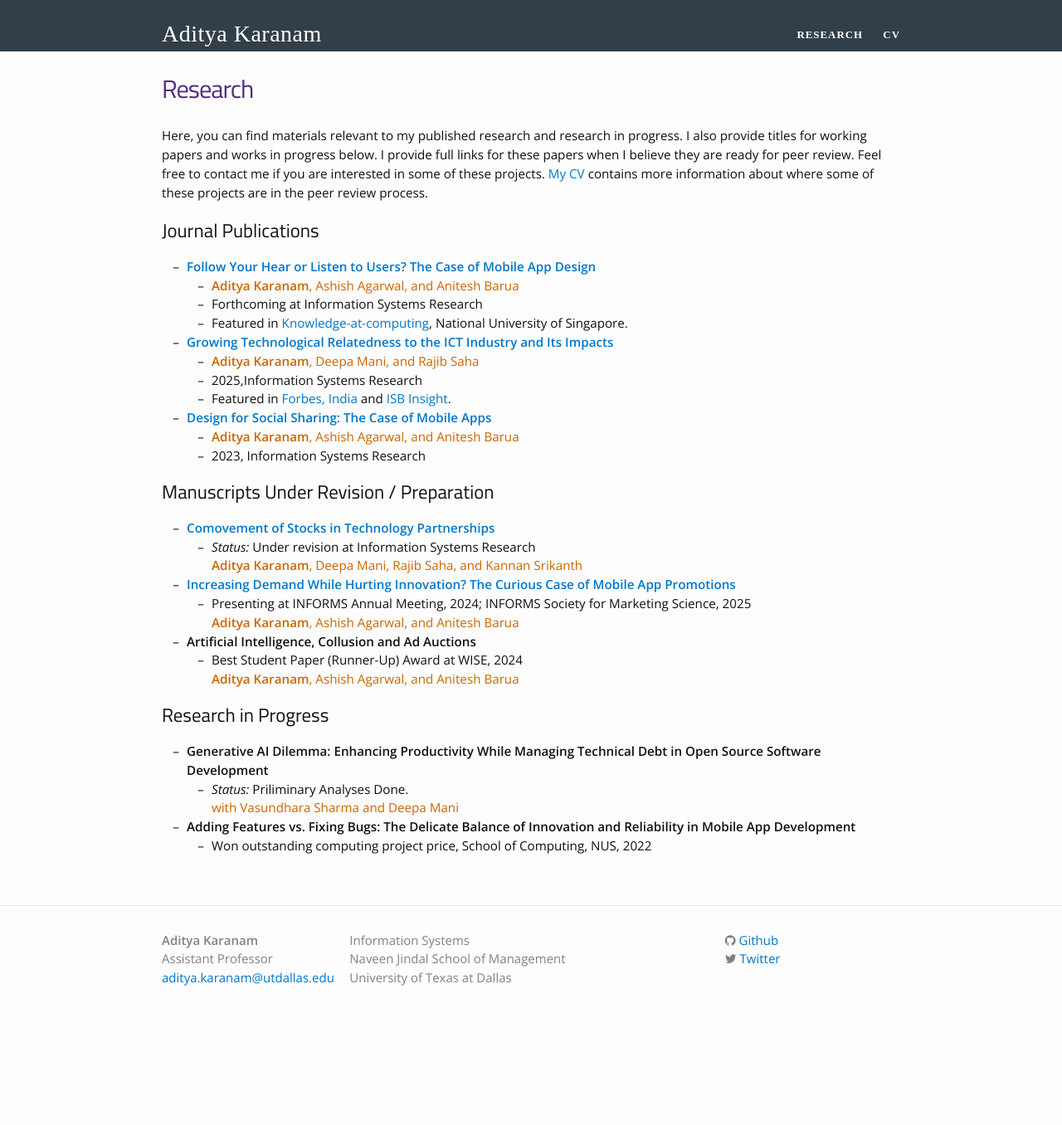
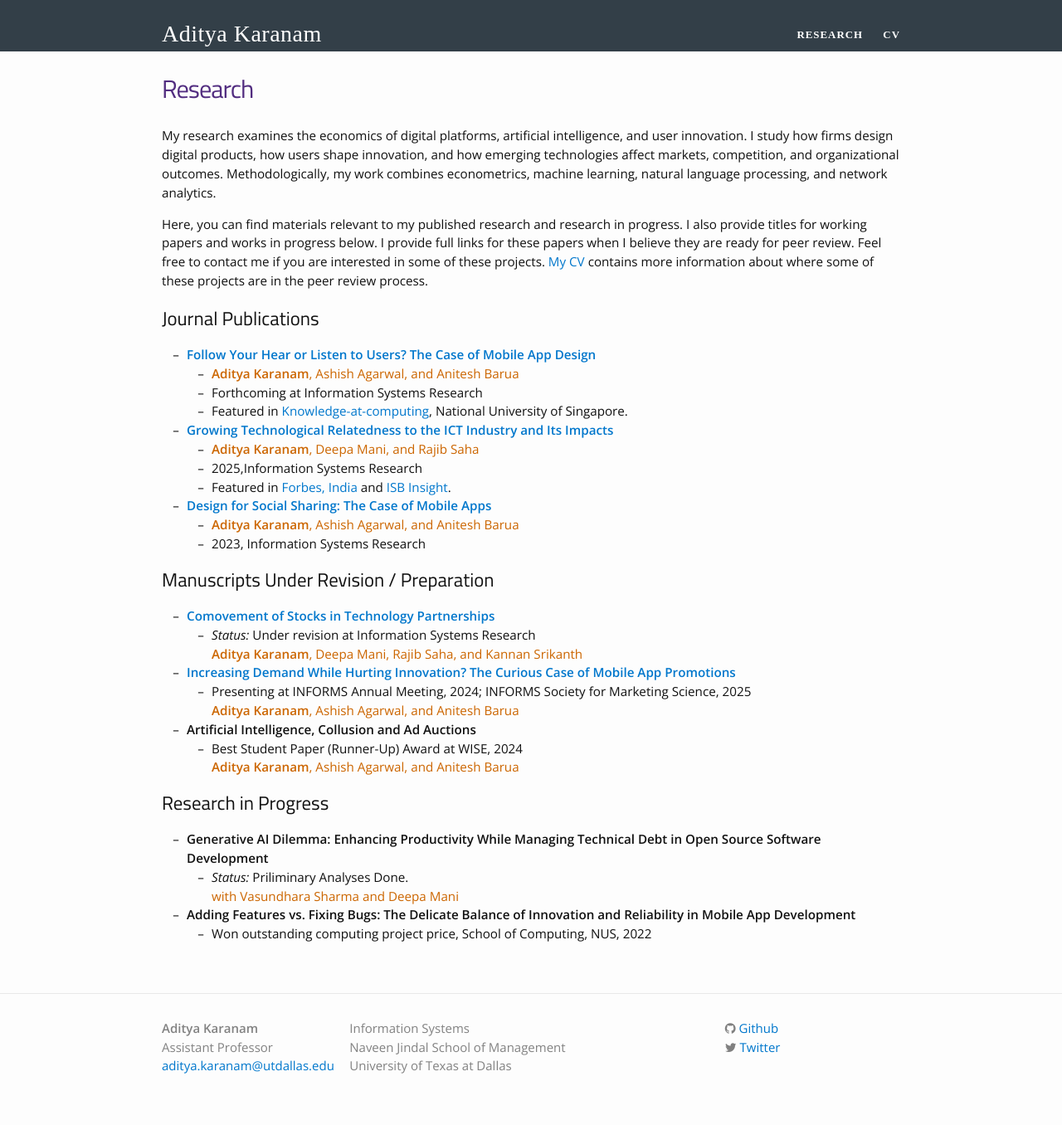
Before and after one commit to askaranam/askaranam.github.io, a Jekyll site: the page built from research.md, in a window 1280 px wide. Shown: the whole page at 83% size. Built offline with Jekyll 4.4.1, drawn with Linux system fonts in a browser that asks for light colours; nearby versions of some CDN libraries; some web fonts are replaced; before the commit the page ends 1249 px from its top, so only the background shows below that.

Commit message:
Update research.md

```diff
--- a/research.md
+++ b/research.md
@@ -3,8 +3,7 @@ layout: page
 title: Research
 permalink: /research/
 ---
-
-<!-- {% include image.html url="/images/falklands-rally-1982.jpg" caption="Argentine citizens rally in April 1982 at May Square in Buenos Aires, demonstrating support for their government's recent invasion of the British-held Falkland Islands. (Panta Astiazaran, AFP, Getty Images)" width=400 align="right" %} -->
+My research examines the economics of digital platforms, artificial intelligence, and user innovation. I study how firms design digital products, how users shape innovation, and how emerging technologies affect markets, competition, and organizational outcomes. Methodologically, my work combines econometrics, machine learning, natural language processing, and network analytics.
 
 Here, you can find materials relevant to my published research and research in progress. I also provide titles for working papers and works in progress below. I provide full links for these papers when I believe they are ready for peer review. Feel free to contact me if you are interested in some of these projects. [My CV](http://askaranam.github.io/cv/) contains more information about where some of these projects are in the peer review process.
 
```
